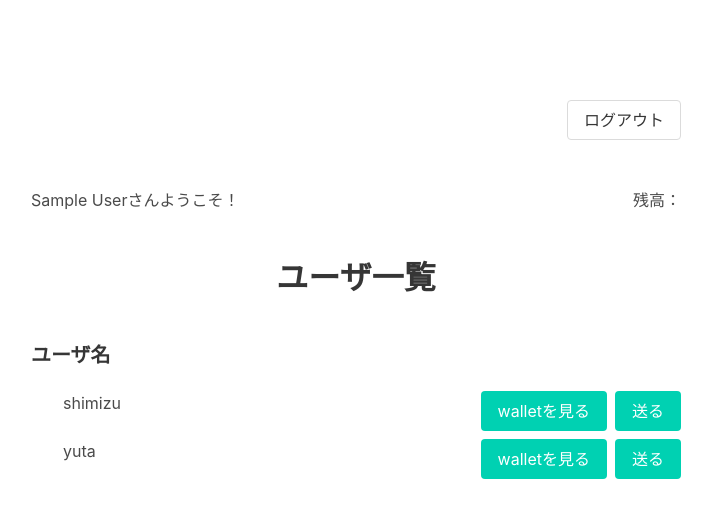
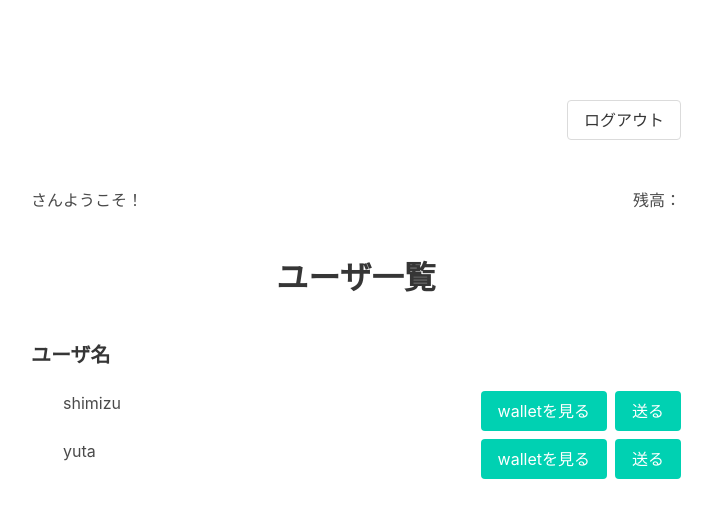
Before and after one commit to yutashimizu0612/bt-react3, a React (Create React App) app: page / in a window 1280 px wide. Shown: the top 518 px of the page, without its empty margins (284-996 px from the left). Built offline with nearby package versions, Linux system fonts and the light colour scheme; no server answers; sample sign-in values are in the browser's storage.

Commit message:
ログイン後のユーザー名表示は、firestore連携後に行うため削除

```diff
--- a/src/pages/Dashboard.js
+++ b/src/pages/Dashboard.js
@@ -16,7 +16,7 @@ const Dashboard = props => {
           <Logout />
         </div>
         <div className="status">
-          <span>{firebaseAuth.displayName}さんようこそ！</span>
+          <span>さんようこそ！</span>
           {/* todo：ログインしているユーザの所持金 */}
           <span>残高：</span>
         </div>
```
